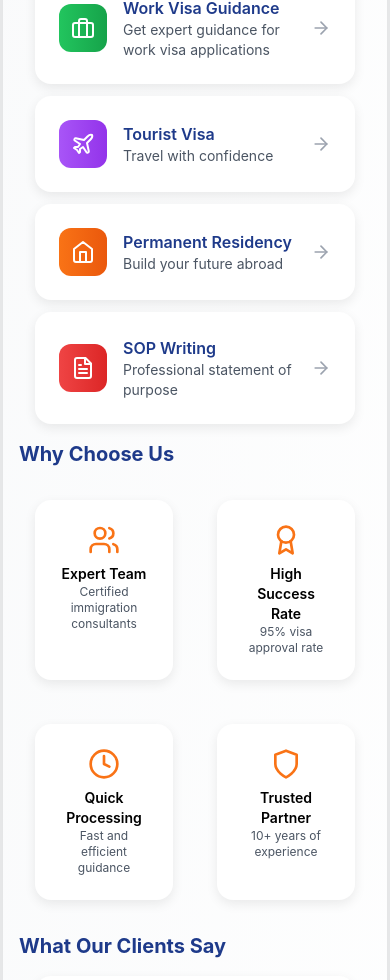
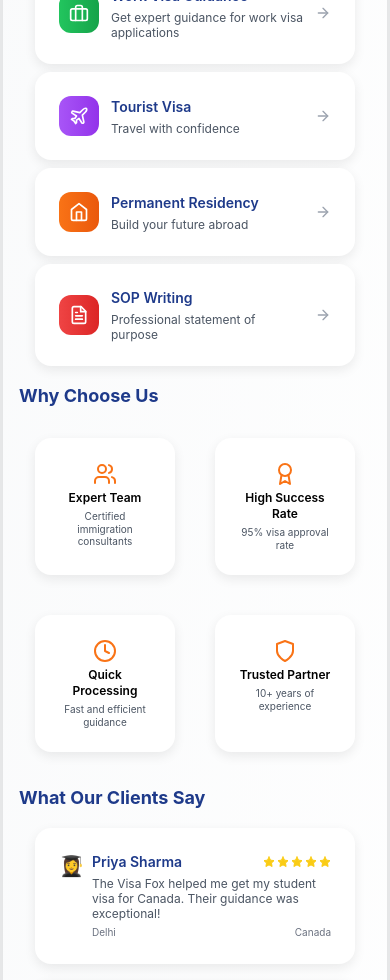
Before and after one commit to thevisafox-ux/the-visa-fox, a React (Create React App) app: page / in a window 390 px wide. Shown: the part 1020-2000 px from the top of the page. Built offline with nearby package versions, Linux system fonts and the light colour scheme.

Commit message:
Optimize Why Choose Us and Our Services sections for Galaxy mobile - responsive text, icons, and spacing

```diff
--- a/src/pages/Home.tsx
+++ b/src/pages/Home.tsx
@@ -218,12 +218,12 @@ const Home: React.FC = () => {
 
         {/* Visa Services */}
         <div className="mb-4">
-          <h2 className="text-xl font-bold text-navy mb-4">Our Services</h2>
-          <div className="space-y-3">
+          <h2 className="text-lg md:text-xl font-bold text-navy mb-3 md:mb-4">Our Services</h2>
+          <div className="space-y-2 md:space-y-3">
             {visaTypes.map((service, index) => (
               <motion.div
                 key={service.title}
-                className="app-card flex items-center space-x-4 cursor-pointer hover:bg-gray-50 transition-colors duration-200"
+                className="app-card flex items-center space-x-3 md:space-x-4 cursor-pointer hover:bg-gray-50 transition-colors duration-200 p-3 md:p-4"
                 initial={{ opacity: 0, x: -20 }}
                 animate={{ opacity: 1, x: 0 }}
                 transition={{ delay: index * 0.1 }}
@@ -235,14 +235,14 @@ const Home: React.FC = () => {
                   }
                 }}
               >
-                <div className={`w-12 h-12 bg-gradient-to-r ${service.color} rounded-xl flex items-center justify-center text-white`}>
-                  <service.icon className="w-6 h-6" />
+                <div className={`w-10 h-10 md:w-12 md:h-12 bg-gradient-to-r ${service.color} rounded-xl flex items-center justify-center text-white`}>
+                  <service.icon className="w-5 h-5 md:w-6 md:h-6" />
                 </div>
                 <div className="flex-1">
-                  <h3 className="font-semibold text-navy">{service.title}</h3>
-                  <p className="text-sm text-gray-600">{service.desc}</p>
+                  <h3 className="font-semibold text-navy text-sm md:text-base mb-1">{service.title}</h3>
+                  <p className="text-xs md:text-sm text-gray-600 leading-tight">{service.desc}</p>
                 </div>
-                <ArrowRight className="w-5 h-5 text-gray-400" />
+                <ArrowRight className="w-4 h-4 md:w-5 md:h-5 text-gray-400" />
               </motion.div>
             ))}
           </div>
@@ -250,19 +250,19 @@ const Home: React.FC = () => {
 
         {/* Why Choose Us */}
         <div className="mb-4">
-          <h2 className="text-xl font-bold text-navy mb-4">Why Choose Us</h2>
-          <div className="grid grid-cols-2 gap-3">
+          <h2 className="text-lg md:text-xl font-bold text-navy mb-3 md:mb-4">Why Choose Us</h2>
+          <div className="grid grid-cols-2 gap-2 md:gap-3">
             {whyChooseUs.map((feature, index) => (
               <motion.div
                 key={feature.title}
-                className="app-card text-center p-4"
+                className="app-card text-center p-3 md:p-4"
                 initial={{ opacity: 0, y: 20 }}
                 animate={{ opacity: 1, y: 0 }}
                 transition={{ delay: index * 0.1 }}
               >
-                <feature.icon className="w-8 h-8 mx-auto mb-2 text-saffron" />
-                <h3 className="font-semibold text-sm">{feature.title}</h3>
-                <p className="text-xs text-gray-600">{feature.desc}</p>
+                <feature.icon className="w-6 h-6 md:w-8 md:h-8 mx-auto mb-1 md:mb-2 text-saffron" />
+                <h3 className="font-semibold text-xs md:text-sm mb-1">{feature.title}</h3>
+                <p className="text-[10px] md:text-xs text-gray-600 leading-tight">{feature.desc}</p>
               </motion.div>
             ))}
           </div>
@@ -270,29 +270,29 @@ const Home: React.FC = () => {
 
         {/* Testimonials */}
         <div className="mb-4">
-          <h2 className="text-xl font-bold text-navy mb-4">What Our Clients Say</h2>
-          <div className="space-y-3">
+          <h2 className="text-lg md:text-xl font-bold text-navy mb-3 md:mb-4">What Our Clients Say</h2>
+          <div className="space-y-2 md:space-y-3">
             {testimonials.map((testimonial, index) => (
               <motion.div
                 key={testimonial.name}
-                className="app-card"
+                className="app-card p-3 md:p-4"
                 initial={{ opacity: 0, x: 20 }}
                 animate={{ opacity: 1, x: 0 }}
                 transition={{ delay: index * 0.1 }}
               >
-                <div className="flex items-start space-x-3">
-                  <div className="text-2xl">{testimonial.image}</div>
+                <div className="flex items-start space-x-2 md:space-x-3">
+                  <div className="text-xl md:text-2xl">{testimonial.image}</div>
                   <div className="flex-1">
-                    <div className="flex items-center justify-between mb-2">
-                      <h3 className="font-semibold text-navy">{testimonial.name}</h3>
-                      <div className="flex items-center space-x-1">
+                    <div className="flex items-center justify-between mb-1 md:mb-2">
+                      <h3 className="font-semibold text-navy text-sm md:text-base">{testimonial.name}</h3>
+                      <div className="flex items-center space-x-0.5 md:space-x-1">
                         {[...Array(testimonial.rating)].map((_, i) => (
-                          <Star key={i} className="w-4 h-4 fill-yellow-400 text-yellow-400" />
+                          <Star key={i} className="w-3 h-3 md:w-4 md:h-4 fill-yellow-400 text-yellow-400" />
                         ))}
                       </div>
                     </div>
-                    <p className="text-sm text-gray-600 mb-2">{testimonial.text}</p>
-                    <div className="flex items-center justify-between text-xs text-gray-500">
+                    <p className="text-xs md:text-sm text-gray-600 mb-1 md:mb-2 leading-tight">{testimonial.text}</p>
+                    <div className="flex items-center justify-between text-[10px] md:text-xs text-gray-500">
                       <span>{testimonial.city}</span>
                       <span>{testimonial.country}</span>
                     </div>
```
Also changed, not shown: 2 other files (tests, documents, lock files or other folders).
